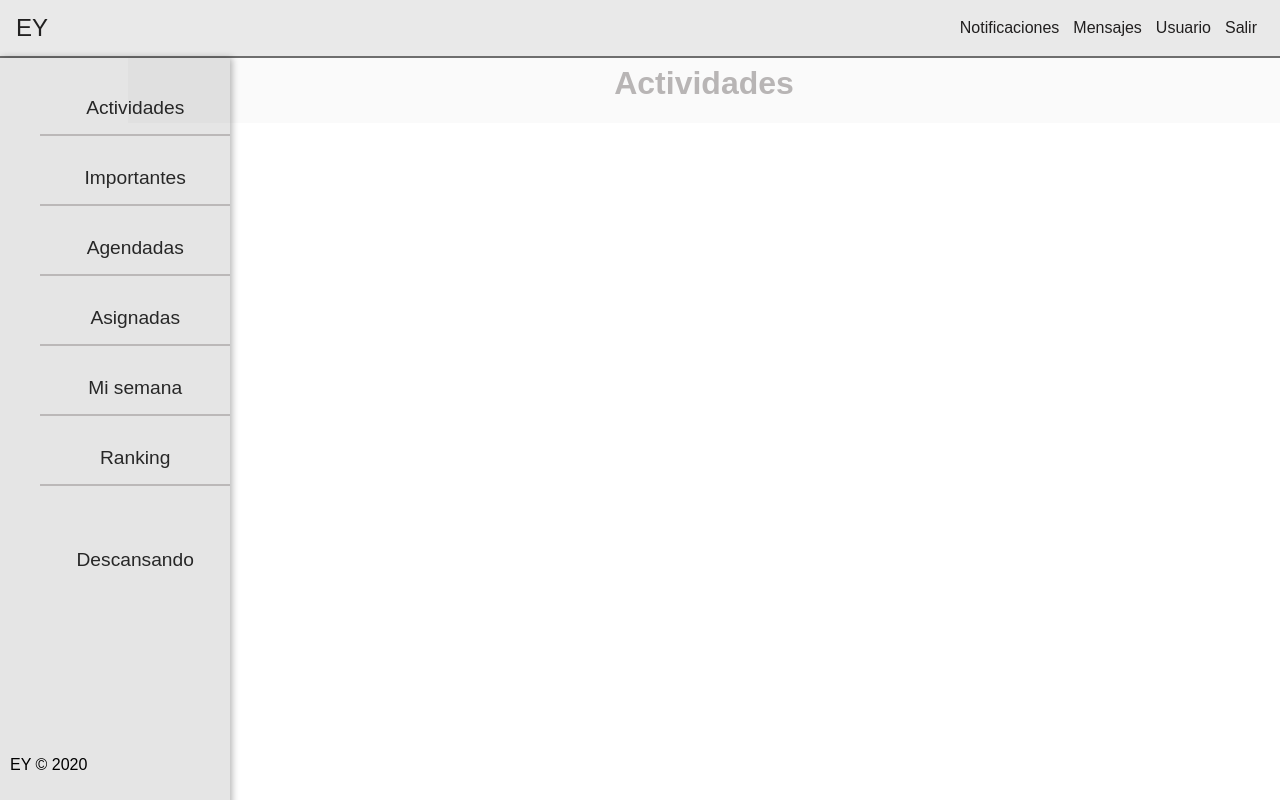
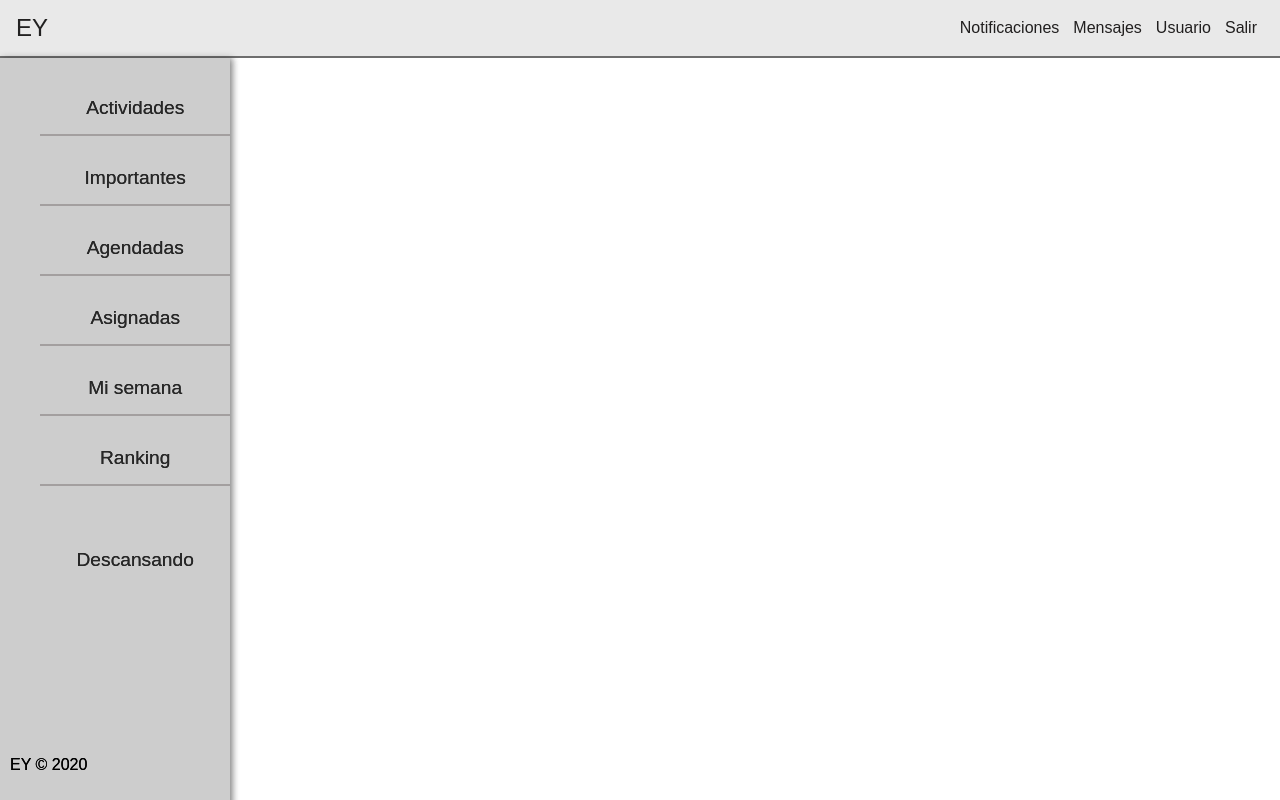
Before and after one commit to nadiaGincoff/talent-fest-hackathon, a React (Create React App) app: page / in a window 1280 px wide. Built offline with nearby package versions, Linux system fonts and the light colour scheme.

Commit message:
class a function

```diff
--- a/src/App.js
+++ b/src/App.js
@@ -1,50 +1,42 @@
-import React, { Component } from 'react';
-import Toolbar from './components/Toolbar/Toolbar';
-import SideDrawer from './components/SideDrawer/SideDrawer';
-import Backdrop from './components/Backdrop/Backdrop';
-import { Footer } from './components/Footer';
-// import { BrowserRouter as Router, Route, Switch } from 'react-router-dom';
-import Router from './components/Router';
+import React, { Fragment } from "react";
+import { BrowserRouter as Router, Switch, Route } from "react-router-dom";
+import { Messages } from './views/Messages';
+import { Notifications } from './views/Notifications';
+import { User } from './views/User';
+import { Exit } from './views/Exit';
+import { Activities } from './views/Activities';
+import { Important } from './views/Important';
+import { Assigned } from './views/Assigned';
+import { Scheduled } from './views/Scheduled';
+import { Week } from './views/Week';
+import { Ranking } from './views/Ranking';
+import { Resting } from './views/Resting';
+import MainContainer from "./components/MainContainer";
 
+function App () {
+  return (
+    <Fragment>
+    <MainContainer></MainContainer>
+    <Router>
+      <Switch>
+        <Route path='/' exact component={MainContainer} />
+        <Route path='/Messages' component= {Messages} />
+        <Route path='/Notifications' component= {Notifications} />
+        <Route path="/User" component={User} />
+        <Route path="/Exit" component={Exit} />
+        <Route path='/Activities' component={Activities} />
+        <Route path='/Important' component={Important} />
+        <Route path='/Assigned' component={Assigned} />
+        <Route path='/Scheduled' component={Scheduled} />
+        <Route path='/Week' component={Week} />
+        <Route path='/Ranking' component={Ranking} />
+        <Route path='/Resting' component={Resting} />
+        <Route component={Error} />
+      </Switch>
+    </Router>
+    </Fragment>
 
-class App extends Component {
-  state = {
-    sideDrawerOpen:false
-      };
-
-  drawerToggleClickHandler = () => {
-    this.setState((prevState) => {
-  return {sideDrawerOpen: !prevState.sideDrawOpen};
-});
+  );
 };
 
-backdropClickHandler = () => {
-  this.setState({sideDrawerOpen: false});
-};
-
-
-render() {
-
-let backdrop;
-
-if (this.state.sideDrawerOpen) {
-backdrop = <Backdrop click={this.backdropClickHandler} />
-}
-
-   return (
-      <div style={{height:'100%'}}>
-     <Toolbar drawerClickHandler={this.drawerToggleClickHandler} />
-     <Router />
-     <SideDrawer show={this.state.sideDrawerOpen} />
-     {backdrop}
-     <main style={{marginTop:'64px'}}>
-
-      </main>
-      <Footer />
-
-    </div>
-  );
-}
-}
-
 export default App;
--- /dev/null
+++ b/src/components/MainContainer.js
@@ -0,0 +1,26 @@
+import React, { useState } from 'react';
+import Toolbar from './Toolbar/Toolbar';
+import SideDrawer from './SideDrawer/SideDrawer';
+import Backdrop from './Backdrop/Backdrop';
+import { Footer } from './Footer';
+
+const MainContainer = () => {
+    const [ sideDrawerOpen, setSideDrawerOpen ] = useState(false);
+
+    let backdrop;
+    if (sideDrawerOpen) {
+        backdrop = <Backdrop click={() => setSideDrawerOpen(false)} />
+    }
+
+    return (
+        <div style={{height:'100%'}}>
+            <Toolbar drawerClickHandler={() => setSideDrawerOpen(true)} />
+            <SideDrawer show={sideDrawerOpen} />
+            { backdrop }
+            <main style={{marginTop:'64px'}} />
+            <Footer />
+        </div>
+    );
+}
+
+export default MainContainer;
--- a/src/components/Toolbar/Toolbar.js
+++ b/src/components/Toolbar/Toolbar.js
@@ -1,34 +1,41 @@
-import React from 'react';
-import DrawerToggleButton from'../SideDrawer/DrawerToggleButton';
-import './Toolbar.css';
+import React from "react";
+import DrawerToggleButton from "../SideDrawer/DrawerToggleButton";
+import "./Toolbar.css";
 
 // import logo from '../Images/EY_Logo.png';
 
-const toolbar = props => (
-    <header className='toolbar'>
-        <nav className='toolbar__navigation'>
-        <div className='toolbar__toggle-button'>
+const Toolbar = (props) => (
+  <header className="toolbar">
+    <nav className="toolbar__navigation">
+      <div className="toolbar__toggle-button">
         <DrawerToggleButton click={props.drawerClickHandler} />
       </div>
 
-<div className='toolbar__logo'>
-<a href='/'>EY</a>
+      <div className="toolbar__logo">
+        <a href="/">EY</a>
       </div>
 
       {/* <a href='/'><img src={logo} alt="Logo EY" width='100px'/></a> */}
 
-
-<div className='spacer' />
-<div className='toolbar_navigation-items'>
+      <div className="spacer" />
+      <div className="toolbar_navigation-items">
         <ul>
-    <li><a href='/Notifications'>Notificaciones</a></li>
-    <li><a href='/Messages'>Mensajes</a></li>
-    <li><a href='/User'>Usuario</a></li>
-    <li><a href='/Exit'>Salir</a></li>
+          <li>
+            <a href="/Notifications">Notificaciones</a>
+          </li>
+          <li>
+            <a href="/Messages">Mensajes</a>
+          </li>
+          <li>
+            <a href="/User">Usuario</a>
+          </li>
+          <li>
+            <a href="/Exit">Salir</a>
+          </li>
         </ul>
       </div>
     </nav>
   </header>
 );
 
-export default toolbar;
+export default Toolbar;
```
Also changed, not shown: src/components/SideDrawer/SideDrawer.js (+29 -16 lines). Lines whose indentation alone changed are shown as unchanged.
